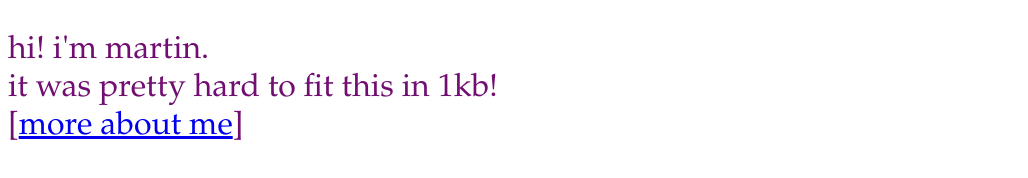
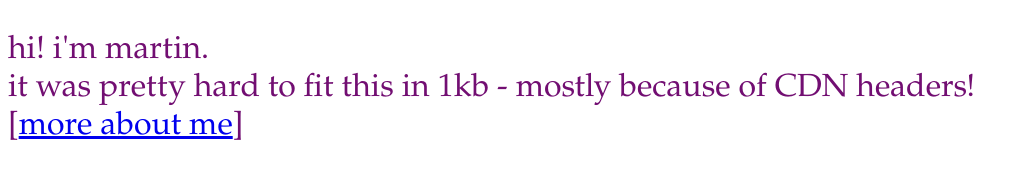
Before and after one commit to srecnig/1kb, a plain HTML site: page src/index.html in a window 1280 px wide. Shown: the whole page, without its empty margins (0-1028 px from the left). Drawn offline with Linux system fonts and the light colour scheme.

Commit message:
slight content adjustment

```diff
--- a/src/index.html
+++ b/src/index.html
@@ -22,5 +22,5 @@
 </style>
 <title>very·united</title>
 <p>hi! i'm martin.<br>
-    it was pretty hard to fit this in 1kb!<br>
+    it was pretty hard to fit this in 1kb - mostly because of CDN headers!<br>
     [<a href="https://veryunited.net">more about me</a>]
```
Also changed, not shown: 1 other file.
